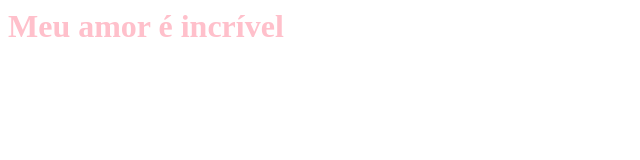
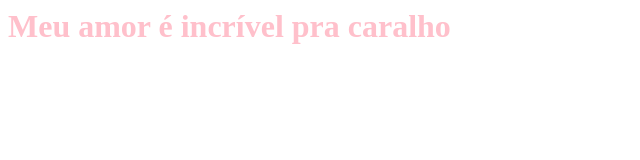
Before and after one commit to yogmel/trilha-frontend, a plain HTML site: page index.html in a window 1280 px wide. Shown: the whole page, without its empty margins (0-640 px from the left). Drawn offline with Linux system fonts and the light colour scheme.

Commit message:
Corrigindo meu statement

```diff
--- a/index.html
+++ b/index.html
@@ -7,6 +7,6 @@
     <title>Declarações para meu amor</title>
 </head>
 <body>
-    <h1>Meu amor é incrível</h1>
+    <h1>Meu amor é incrível pra caralho</h1>
 </body>
 </html>
```
